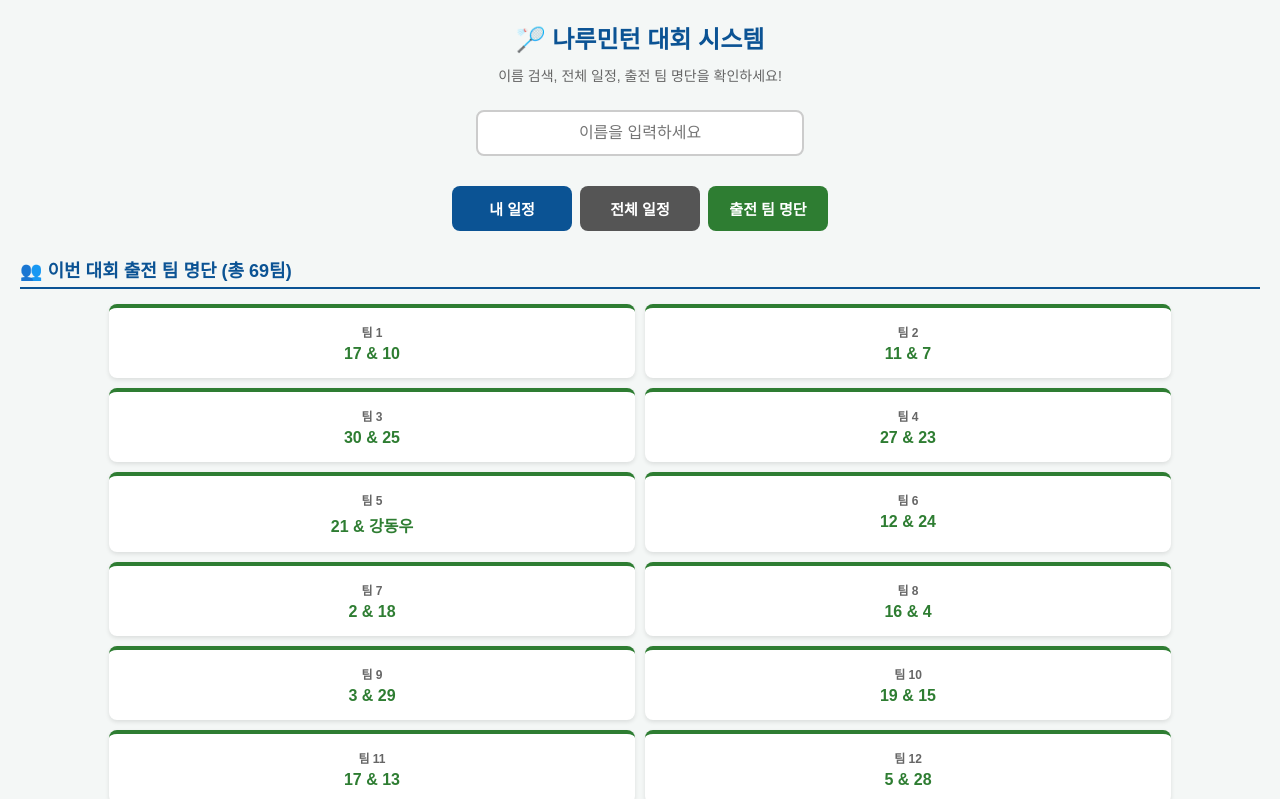
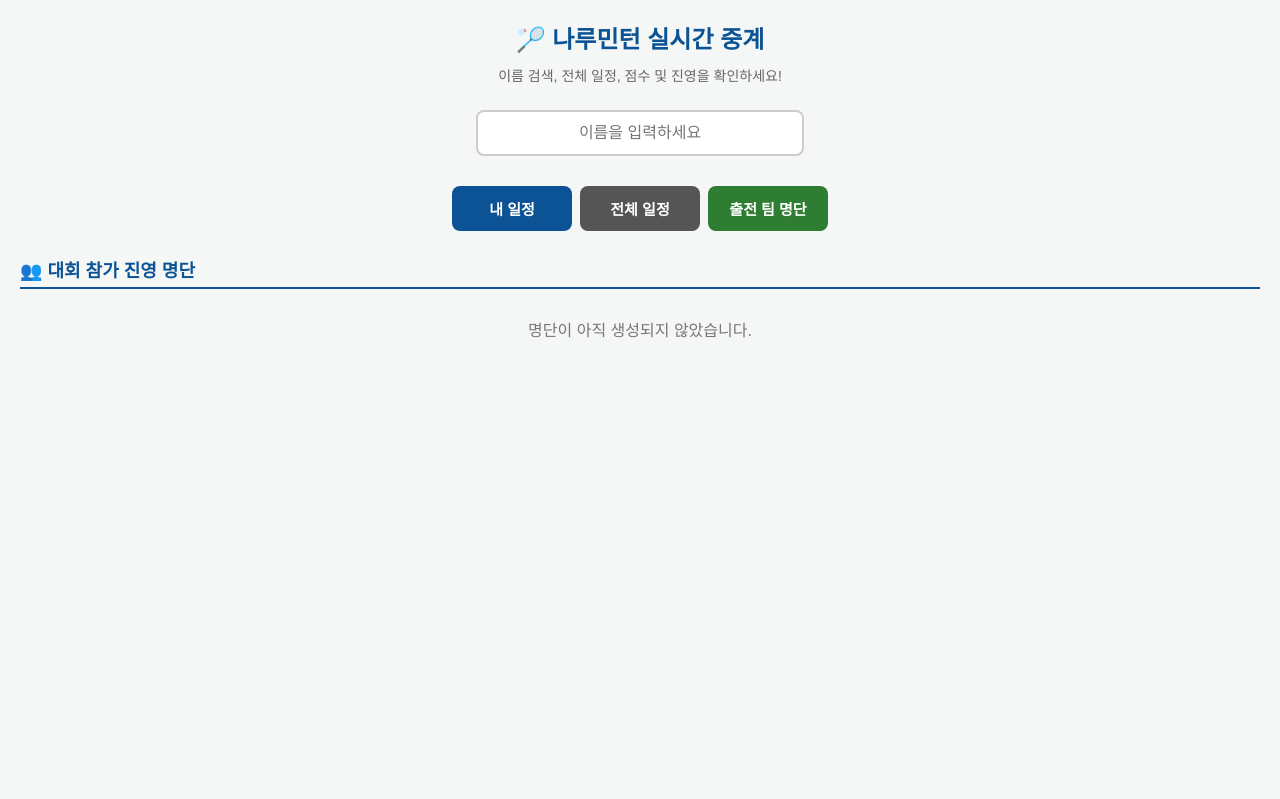
Before and after one commit to Dominic-K/naruminton, a plain HTML site: page index.html in a window 1280 px wide. Both pictures are taken after a click on the button "출전 팀 명단". Shown: the top 799 px of the page. Drawn offline with Linux system fonts and the light colour scheme.

Commit message:
Update index.html

```diff
--- a/index.html
+++ b/index.html
@@ -3,7 +3,7 @@
 <head>
     <meta charset="UTF-8">
     <meta name="viewport" content="width=device-width, initial-scale=1.0">
-    <title>나루민턴 자체대회 시스템</title>
+    <title>나루민턴 자체대회 대진표</title>
     <style>
         body { font-family: 'Malgun Gothic', sans-serif; background-color: #f4f7f6; margin: 0; padding: 20px; color: #333; }
         .header { text-align: center; margin-bottom: 25px; }
@@ -15,27 +15,45 @@
         .btn-search { background-color: #0b5394; }
         .btn-all { background-color: #555555; }
         .btn-team { background-color: #2e7d32; }
+
         .match-card { background: white; border-radius: 12px; padding: 15px; margin-bottom: 15px; box-shadow: 0 4px 6px rgba(0,0,0,0.1); border-left: 6px solid #ccc; }
         .match-card.event { border-left-color: #f1c232; background-color: #fffde7; }
         .round-title { font-size: 18px; color: #0b5394; border-bottom: 2px solid #0b5394; padding-bottom: 5px; margin: 25px 0 15px 0; font-weight: bold; }
         .time { font-size: 14px; color: #555; font-weight: bold; margin-bottom: 10px; border-bottom: 1px dashed #ddd; padding-bottom: 8px; }
         .court { font-size: 16px; font-weight: bold; color: #222; margin-bottom: 12px; text-align: center; }
+
         .teams { display: flex; justify-content: space-between; align-items: center; font-size: 15px; }
-        .team { flex: 1; text-align: center; padding: 12px 5px; border-radius: 8px; font-weight: bold; }
+        .team { flex: 1; text-align: center; padding: 12px 5px; border-radius: 8px; font-weight: bold; transition: all 0.3s; }
         .team-a { background-color: #e8f4f8; border: 1px solid #bce8f1; color: #0b5394; }
         .team-b { background-color: #fce8e8; border: 1px solid #f2dede; color: #cc0000; }
         .vs { font-weight: bold; color: #999; margin: 0 10px; }
+
+        /* 🏆 승패 강조 스타일 🏆 */
+        .score-box { font-size: 20px; font-weight: 900; margin-top: 8px; color: #333; }
+        .winner-a { background-color: #c4e3f3; border: 2px solid #0b5394; transform: scale(1.05); z-index: 10; box-shadow: 0 0 10px rgba(11,83,148,0.3); }
+        .winner-b { background-color: #fbd5d5; border: 2px solid #cc0000; transform: scale(1.05); z-index: 10; box-shadow: 0 0 10px rgba(204,0,0,0.3); }
+        .winner-a .score-box { color: #0b5394; font-size: 26px; }
+        .winner-b .score-box { color: #cc0000; font-size: 26px; }
+        .loser { opacity: 0.5; filter: grayscale(50%); }
+
         .highlight { color: #d90429; font-weight: 900; text-decoration: underline; font-size: 17px; background-color: #fffacd; }
         .empty-msg { text-align: center; font-size: 16px; color: #777; margin-top: 30px; line-height: 1.5; }
-        .team-grid { display: flex; flex-wrap: wrap; gap: 10px; justify-content: center; }
-        .team-box { background: white; padding: 15px; border-radius: 8px; box-shadow: 0 2px 4px rgba(0,0,0,0.1); width: 40%; text-align: center; font-weight: bold; border-top: 4px solid #2e7d32; }
+
+        .faction-container { display: flex; flex-wrap: wrap; gap: 15px; margin-top: 15px; }
+        .faction-box { flex: 1 1 45%; min-width: 140px; background: white; border-radius: 12px; padding: 15px; box-shadow: 0 4px 6px rgba(0,0,0,0.1); }
+        .faction-box.blue { border-top: 6px solid #0b5394; }
+        .faction-box.red { border-top: 6px solid #cc0000; }
+        .faction-title { text-align: center; font-size: 18px; font-weight: bold; margin: 0 0 15px 0; }
+        .name-badge { display: inline-block; padding: 6px 12px; border-radius: 20px; font-size: 14px; font-weight: bold; margin: 4px; }
+        .badge-blue { background-color: #e8f4f8; color: #0b5394; border: 1px solid #bce8f1; }
+        .badge-red { background-color: #fce8e8; color: #cc0000; border: 1px solid #f2dede; }
     </style>
 </head>
 <body>
 
     <div class="header">
-        <h1>🏸 나루민턴 대회 시스템</h1>
-        <p>이름 검색, 전체 일정, 출전 팀 명단을 확인하세요!</p>
+        <h1>🏸 나루민턴 실시간 중계</h1>
+        <p>이름 검색, 전체 일정, 점수 및 진영을 확인하세요!</p>
     </div>
 
     <div style="text-align: center; width: 100%;">
@@ -53,21 +71,87 @@
 
     <script>
         let scheduleData = [];
-        let teamData = [];
+        let blueTeam = [];
+        let redTeam = [];
 
-        // 데이터 불러오기 (자동 새로고침 방지를 위해 캐시 무시)
+        // 데이터 불러오기
         fetch('web_schedule.json?t=' + new Date().getTime())
             .then(response => response.json())
             .then(data => {
                 scheduleData = data.schedule || [];
-                teamData = data.teams || [];
+                blueTeam = data.blue_team || [];
+                redTeam = data.red_team || [];
                 showAllSchedule();
             })
             .catch(error => {
                 document.getElementById('results').innerHTML = "<p class='empty-msg'>일정 데이터를 불러오지 못했습니다.<br>관리자가 곧 업로드할 예정입니다.</p>";
             });
 
-        // 1. 내 일정 검색
+        // 🏆 점수를 비교해서 승패 카드 HTML을 만들어주는 공통 함수
+        function createMatchHTML(match, nameInput = null) {
+            if (match.is_event) {
+                return `<div class="match-card event">
+                            <div class="court">🏸 ${match.court}번 코트</div>
+                            <div style="text-align:center; font-weight:bold; color:#b45f06; padding: 10px 0;">⭐ 특별 이벤트 타임 ⭐</div>
+                        </div>`;
+            }
+
+            const teamA = match.team_a || [];
+            const teamB = match.team_b || [];
+
+            // 점수 분석 로직
+            const scoreA = match.score_a || "";
+            const scoreB = match.score_b || "";
+            const numA = parseInt(scoreA, 10);
+            const numB = parseInt(scoreB, 10);
+
+            let isWinnerA = false;
+            let isWinnerB = false;
+
+            if (!isNaN(numA) && !isNaN(numB)) {
+                if (numA > numB) isWinnerA = true;
+                else if (numB > numA) isWinnerB = true;
+            }
+
+            // 디자인 클래스 및 아이콘 설정
+            const classA = "team team-a" + (isWinnerA ? " winner-a" : "") + (isWinnerB ? " loser" : "");
+            const classB = "team team-b" + (isWinnerB ? " winner-b" : "") + (isWinnerA ? " loser" : "");
+            const iconA = isWinnerA ? "👑" : "🔵";
+            const iconB = isWinnerB ? "👑" : "🔴";
+
+            const displayScoreA = scoreA ? `<div class="score-box">${scoreA}</div>` : "";
+            const displayScoreB = scoreB ? `<div class="score-box">${scoreB}</div>` : "";
+
+            // 이름 검색 시 형광펜 하이라이트 기능
+            const highlight = (arr) => {
+                if(!nameInput) return arr.join(' & ');
+                return arr.map(p => p === nameInput ? `<span class="highlight">${p}</span>` : p).join(' & ');
+            };
+
+            let borderColor = "#ccc";
+            if (nameInput) {
+                if (teamB.includes(nameInput)) borderColor = "#cc0000";
+                else if (teamA.includes(nameInput)) borderColor = "#0b5394";
+            }
+
+            return `
+                <div class="match-card" style="border-left-color: ${borderColor};">
+                    <div class="court">🏸 ${match.court}번 코트 &nbsp;|&nbsp; 🏅 ${match.category}</div>
+                    <div class="teams">
+                        <div class="${classA}">
+                            <div>${iconA} ${highlight(teamA)}</div>
+                            ${displayScoreA}
+                        </div>
+                        <div class="vs">VS</div>
+                        <div class="${classB}">
+                            <div>${iconB} ${highlight(teamB)}</div>
+                            ${displayScoreB}
+                        </div>
+                    </div>
+                </div>
+            `;
+        }
+
         function searchSchedule() {
             const nameInput = document.getElementById('playerName').value.trim();
             const resultsDiv = document.getElementById('results');
@@ -79,6 +163,7 @@
             }
 
             let matchCount = 0;
+            let htmlStr = "";
 
             scheduleData.forEach(round => {
                 const timeStr = round.time || `${round.round}회차`;
@@ -90,88 +175,59 @@
 
                     if (teamA.includes(nameInput) || teamB.includes(nameInput)) {
                         matchCount++;
-                        const highlight = (arr) => arr.map(p => p === nameInput ? `<span class="highlight">${p}</span>` : p).join(' & ');
-                        const card = document.createElement('div');
-                        card.className = 'match-card';
-                        card.style.borderLeftColor = teamB.includes(nameInput) ? "#cc0000" : "#0b5394";
-
-                        card.innerHTML = `
-                            <div class="time">🕒 ${timeStr} &nbsp;|&nbsp; 🏅 ${match.category}</div>
-                            <div class="court">🏸 ${match.court}번 코트</div>
-                            <div class="teams">
-                                <div class="team team-a">🔵 ${highlight(teamA)}</div>
-                                <div class="vs">VS</div>
-                                <div class="team team-b">🔴 ${highlight(teamB)}</div>
-                            </div>
-                        `;
-                        resultsDiv.appendChild(card);
+                        htmlStr += `<div class="time">🕒 ${timeStr}</div>`;
+                        htmlStr += createMatchHTML(match, nameInput);
                     }
                 });
             });
 
             if (matchCount === 0) {
-                resultsDiv.innerHTML = `<p class='empty-msg'>'<b>${nameInput}</b>' 선수의 출전 일정이 없습니다.<br>이름을 다시 한번 확인해주세요.</p>`;
+                resultsDiv.innerHTML = `<p class='empty-msg'>'<b>${nameInput}</b>' 선수의 출전 일정이 없습니다.</p>`;
             } else {
-                resultsDiv.innerHTML = `<div style="text-align:center; margin-bottom:20px; font-weight:bold; color:#0b5394;">✅ [${nameInput}]님은 총 <b>${matchCount}경기</b> 출전합니다.</div>` + resultsDiv.innerHTML;
+                resultsDiv.innerHTML = `<div style="text-align:center; margin-bottom:20px; font-weight:bold; color:#0b5394;">✅ [${nameInput}]님은 총 <b>${matchCount}경기</b> 출전합니다.</div>` + htmlStr;
             }
         }
 
-        // 2. 전체 일정 보기
         function showAllSchedule() {
             const resultsDiv = document.getElementById('results');
-            resultsDiv.innerHTML = '';
             document.getElementById('playerName').value = '';
+            let htmlStr = "";
 
             scheduleData.forEach(round => {
                 const timeStr = round.time || `${round.round}회차`;
-                resultsDiv.innerHTML += `<div class="round-title">🕒 ${timeStr}</div>`;
-
+                htmlStr += `<div class="round-title">🕒 ${timeStr}</div>`;
                 round.matches.forEach(match => {
-                    const card = document.createElement('div');
-                    card.className = 'match-card';
-
-                    if (match.is_event) {
-                        card.classList.add('event');
-                        card.innerHTML = `<div class="court">🏸 ${match.court}번 코트</div><div style="text-align:center; font-weight:bold; color:#b45f06; padding: 10px 0;">⭐ 특별 이벤트 타임 ⭐</div>`;
-                    } else {
-                        const teamA = match.team_a || [];
-                        const teamB = match.team_b || [];
-                        card.innerHTML = `
-                            <div class="court">🏸 ${match.court}번 코트 &nbsp;|&nbsp; 🏅 ${match.category}</div>
-                            <div class="teams">
-                                <div class="team team-a">🔵 ${teamA.join(' & ')}</div>
-                                <div class="vs">VS</div>
-                                <div class="team team-b">🔴 ${teamB.join(' & ')}</div>
-                            </div>
-                        `;
-                    }
-                    resultsDiv.appendChild(card);
+                    htmlStr += createMatchHTML(match, null);
                 });
             });
+            resultsDiv.innerHTML = htmlStr;
         }
 
-        // 3. 출전 팀(조) 명단 보기
         function showTeams() {
             const resultsDiv = document.getElementById('results');
             document.getElementById('playerName').value = '';
 
-            let html = `<div class="round-title">👥 이번 대회 출전 팀 명단 (총 ${teamData.length}팀)</div>`;
-
-            if (teamData.length === 0) {
-                resultsDiv.innerHTML = html + "<p class='empty-msg'>팀 명단이 아직 생성되지 않았습니다.</p>";
+            if (blueTeam.length === 0 && redTeam.length === 0) {
+                resultsDiv.innerHTML = `<div class="round-title">👥 대회 참가 진영 명단</div><p class='empty-msg'>명단이 아직 생성되지 않았습니다.</p>`;
                 return;
             }
 
-            html += `<div class="team-grid">`;
-            teamData.forEach((team, index) => {
-                html += `
-                    <div class="team-box">
-                        <div style="color:#666; font-size:12px; margin-bottom:5px;">팀 ${index + 1}</div>
-                        <div style="color:#2e7d32; font-size:16px;">${team.join(' & ')}</div>
-                    </div>
-                `;
-            });
-            html += `</div>`;
+            let html = `<div class="round-title">👥 대회 참가 진영 명단</div><div class="faction-container">`;
+
+            html += `<div class="faction-box blue">
+                        <h3 class="faction-title" style="color:#0b5394;">🔵 청팀 (총 ${blueTeam.length}명)</h3>
+                        <div style="text-align:center;">
+                            ${blueTeam.map(name => `<span class="name-badge badge-blue">${name}</span>`).join('')}
+                        </div>
+                    </div>`;
+
+            html += `<div class="faction-box red">
+                        <h3 class="faction-title" style="color:#cc0000;">🔴 홍팀 (총 ${redTeam.length}명)</h3>
+                        <div style="text-align:center;">
+                            ${redTeam.map(name => `<span class="name-badge badge-red">${name}</span>`).join('')}
+                        </div>
+                    </div></div>`;
+
             resultsDiv.innerHTML = html;
         }
     </script>
```
